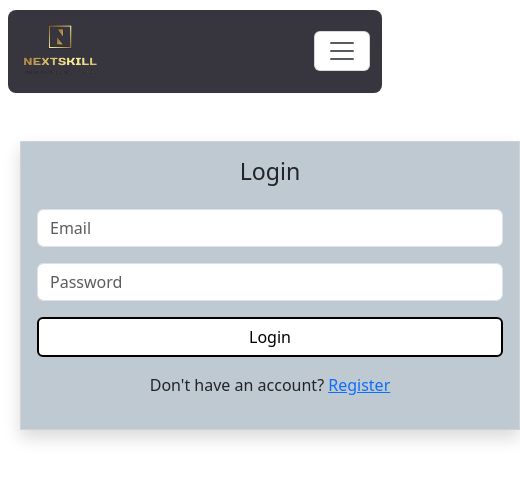
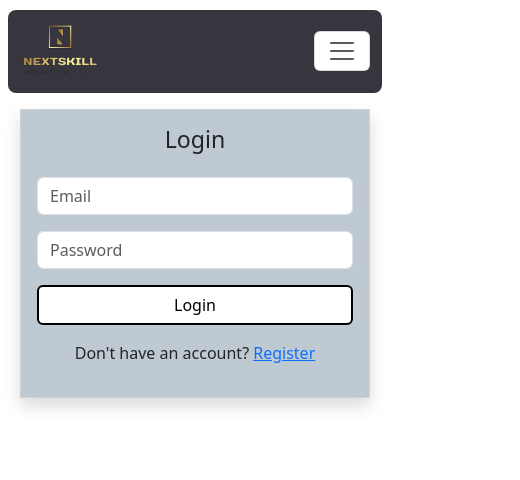
Before and after one commit to nikhil-1113/NextSkill, a React (Create React App) app in the folder Frontend/: page /login in a window 390 px wide. Shown: the top 480 px of the page, 520 px wide, since content can reach past the window. Built offline with nearby package versions, Linux system fonts and the light colour scheme.

Commit message:
Update login page

```diff
--- a/Frontend/src/pages/Login.jsx
+++ b/Frontend/src/pages/Login.jsx
@@ -36,8 +36,8 @@ export default function Login() {
 
       if (res.data.success) {
 
-      sessionStorage.setItem("isLoggedIn", true);
-      sessionStorage.setItem("user", JSON.stringify(res.data.user));
+        sessionStorage.setItem("isLoggedIn", true);
+        sessionStorage.setItem("user", JSON.stringify(res.data.user));
 
         alert("Login Successful");
 
@@ -60,13 +60,16 @@ export default function Login() {
 
   return (
 
-    <div className="container mt-5">
+    <div className="container mt-3 mt-md-5">
 
       <div className="row justify-content-center">
 
-        <div className="col-md-5">
+        <div className="col-12 col-sm-10 col-md-5">
 
-          <div className="card shadow" style={{ width: "500px", borderRadius: "0px" }}>
+          <div
+            className="card shadow w-100"
+            style={{ borderRadius: "0px", maxWidth: "500px", margin: "auto" }}
+          >
 
             <div className="card-body" style={{ backgroundColor:'#BFC9D1' }}>
 
```
